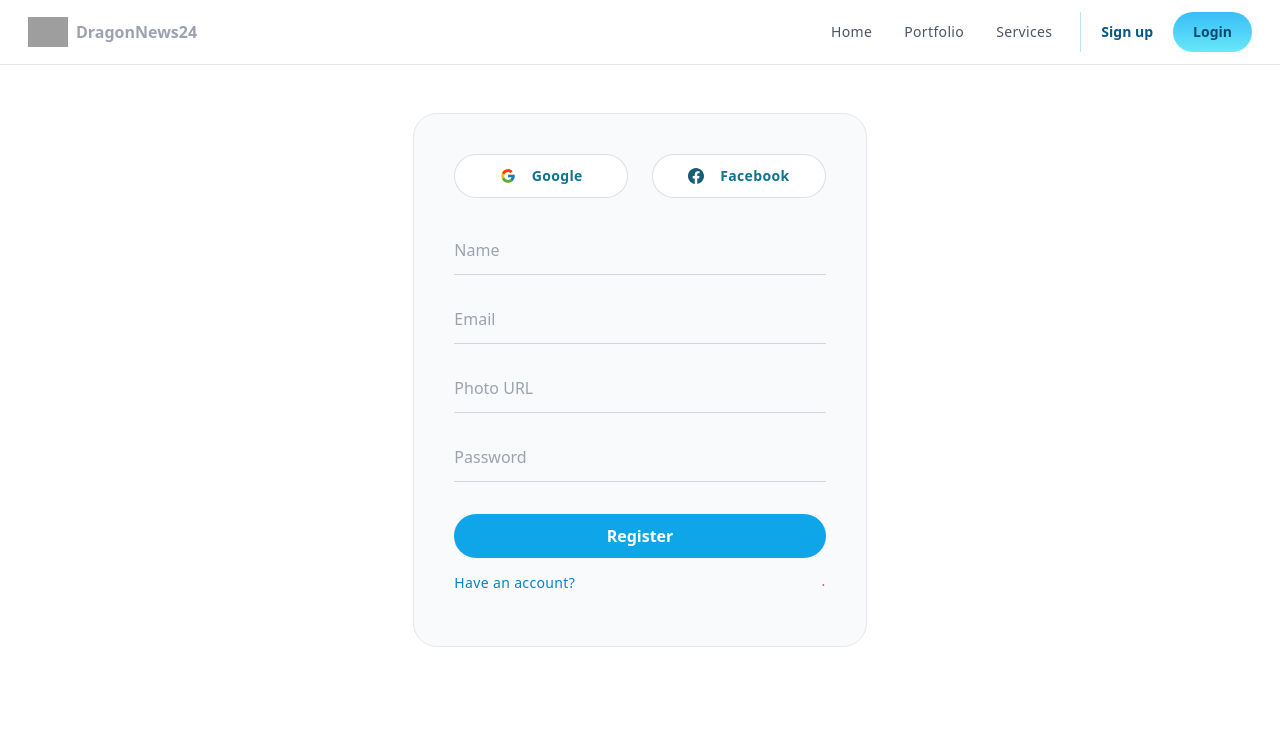
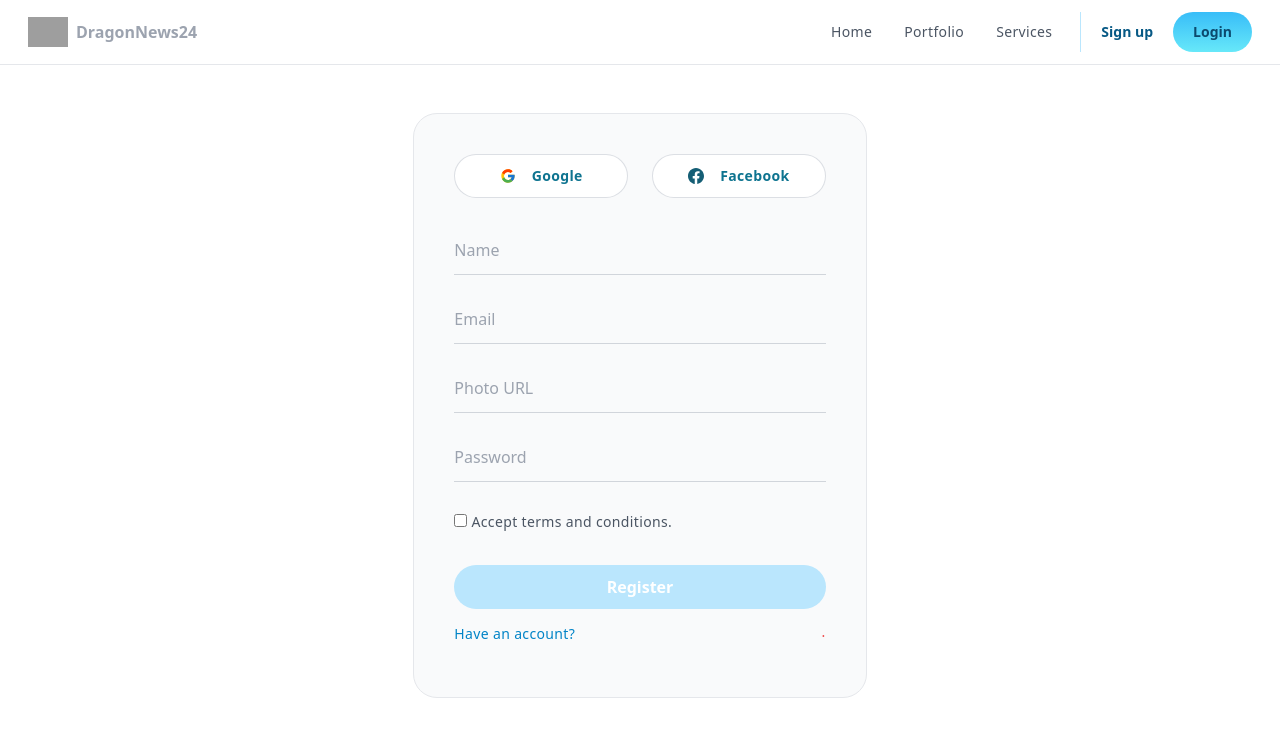
Before and after one commit to sohanemon/dragon-news, a React (Create React App) app in the folder client/: page /register in a window 1280 px wide. Shown: the top 736 px of the page. Built offline with nearby package versions, Linux system fonts and the light colour scheme; no server answers; grey boxes are pictures that could not be loaded.

Commit message:
terms and condition added

```diff
--- a/client/src/components/register.jsx
+++ b/client/src/components/register.jsx
@@ -3,7 +3,7 @@ import { FcGoogle } from "react-icons/fc";
 import { useLocation, useNavigate } from "react-router-dom";
 import { useUserContext } from "../contexts/user-provider";
 import { useForm } from "react-hook-form";
-import { useState } from "react";
+import { useRef, useState } from "react";
 import { sliceError } from "../utilities/slice-error";
 const Register = () => {
   const { loginWithGoogle, loginWithFacebook, createUser } = useUserContext();
@@ -12,6 +12,7 @@ const Register = () => {
   const { handleSubmit, register } = useForm();
   const location = useLocation();
   const [message, setMessage] = useState(null);
+  const [termsAndConditions, setTermsAndConditions] = useState(false);
   const handleRegister = (data) => {
     setMessage(null);
     createUser(data.email, data.password, data.name, data.photoURL)
@@ -61,6 +62,7 @@ const Register = () => {
                   </div>
                 </button>
               </div>
+
               <form
                 onSubmit={handleSubmit(handleRegister)}
                 className='mt-10 space-y-8 '
@@ -105,8 +107,23 @@ const Register = () => {
                     />
                   </div>
                 </div>
+                <input
+                  onClick={() => setTermsAndConditions((e) => !e)}
+                  className='accent-cyan-400'
+                  type='checkbox'
+                  id='checkbox'
+                />{" "}
+                <label
+                  htmlFor='checkbox'
+                  className='text-gray-600 tracking-wide text-sm select-none'
+                >
+                  Accept terms and conditions.
+                </label>
                 <div>
-                  <button className='w-full rounded-full bg-sky-500  h-11 flex items-center justify-center px-6 py-3 transition hover:bg-sky-600 focus:bg-sky-600 active:bg-sky-800'>
+                  <button
+                    disabled={termsAndConditions ? false : true}
+                    className='w-full rounded-full bg-sky-500 disabled:bg-sky-200  h-11 flex items-center justify-center px-6 py-3 transition hover:bg-sky-600 focus:bg-sky-600 active:bg-sky-800'
+                  >
                     <span className='text-base font-semibold text-white '>
                       Register
                     </span>
```
